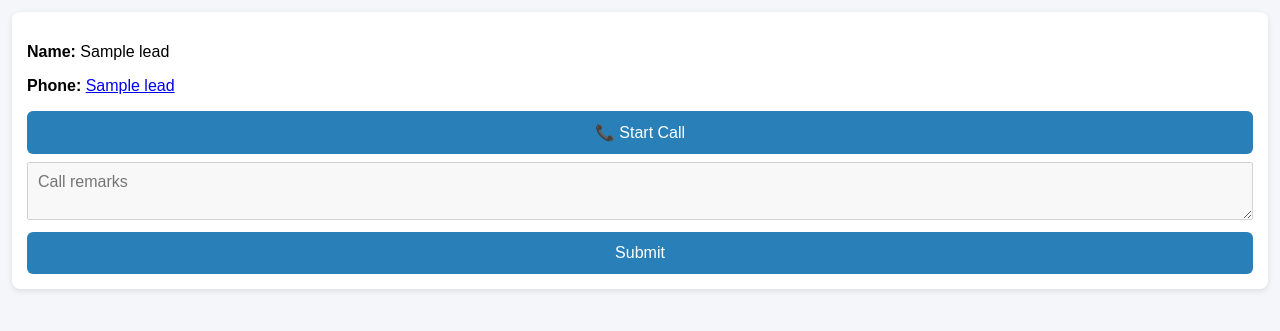
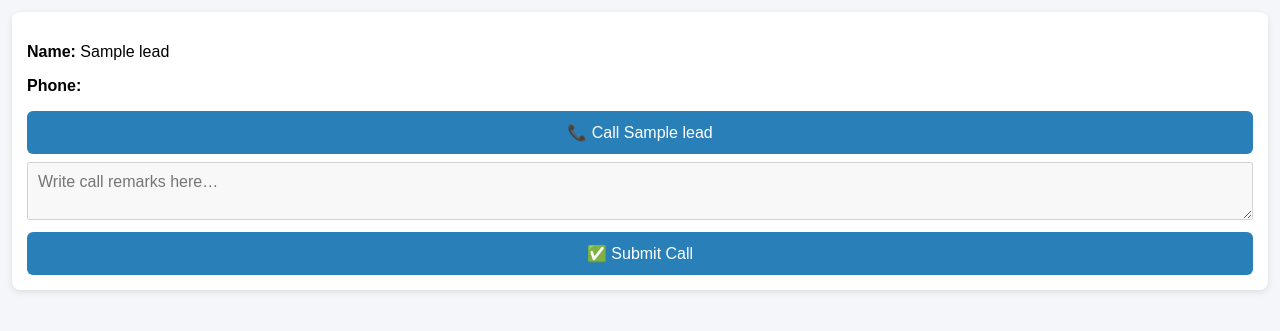
Before and after one commit to Rahulrai23/lead-calling-app, a Flask app: template templates/caller.html in a window 1280 px wide. Shown: the part 45-376 px from the top of the page. Run offline with Flask 3, Linux system fonts and the light colour scheme; the template is opened without the code that fills it: most values are stand-ins (such as "Sample title", 1, 10 or a date in 2020); some libraries are stand-ins or nearby versions.

Commit message:
Update caller.html

```diff
--- a/templates/caller.html
+++ b/templates/caller.html
@@ -1,6 +1,7 @@
 <!DOCTYPE html>
 <html>
-<head><meta name="viewport" content="width=device-width, initial-scale=1.0">
+<head>
+  <meta name="viewport" content="width=device-width, initial-scale=1.0">
   <title>Caller Dashboard</title>
   <link rel="stylesheet" href="/static/style.css">
 </head>
@@ -14,47 +15,85 @@
 <div class="container">
 
 {% for lead in leads %}
-<div class="card">
+<div class="card" data-lead-id="{{ lead[0] }}">
+
   <p><b>Name:</b> {{ lead[1] }}</p>
-  <p><b>Phone:</b> <a href="tel:{{ lead[2] }}">{{ lead[2] }}</a></p>
 
-  <!-- START CALL -->
-  <button onclick="startCall({{ lead[0] }}, this)">
-    📞 Start Call
-  </button>
+  <p><b>Phone:</b></p>
+  <!-- TAP TO CALL -->
+  <a href="tel:{{ lead[2] }}">
+    <button class="call-btn" onclick="startCall({{ lead[0] }}, this)">
+      📞 Call {{ lead[2] }}
+    </button>
+  </a>
 
   <!-- SUBMIT FORM -->
-  <form method="POST" action="/submit">
+  <form method="POST" action="/submit" onsubmit="return validateSubmit(this)">
     <input type="hidden" name="lead_id" value="{{ lead[0] }}">
     <input type="hidden" name="caller_name" value="{{ caller_name }}">
 
-    <textarea name="remarks"
-      placeholder="Call remarks"
+    <textarea
+      name="remarks"
+      placeholder="Write call remarks here…"
       disabled
       required></textarea>
 
     <button type="submit" disabled>
-      Submit
+      ✅ Submit Call
     </button>
   </form>
+
 </div>
 {% else %}
-<p>No pending leads 🎉</p>
+<div class="card">
+  <p>No pending leads 🎉</p>
+</div>
 {% endfor %}
 
 </div>
 
 <script>
+/* START CALL */
 function startCall(leadId, btn) {
   fetch(`/start_call/${leadId}`, { method: "POST" })
-    .then(res => res.json())
+    .then(res => {
+      if (!res.ok) throw new Error("Call not started");
+      return res.json();
+    })
     .then(() => {
       const card = btn.closest(".card");
+
+      // Enable remarks & submit
       card.querySelector("textarea").disabled = false;
       card.querySelector("button[type='submit']").disabled = false;
+
+      // Lock call button
       btn.disabled = true;
       btn.innerText = "📞 Call Started";
+      btn.style.background = "#95a5a6";
+    })
+    .catch(() => {
+      alert("❌ Failed to start call. Try again.");
     });
+}
+
+/* BLOCK SUBMIT WITHOUT START CALL */
+function validateSubmit(form) {
+  const textarea = form.querySelector("textarea");
+
+  if (textarea.disabled) {
+    alert("❌ Please start the call before submitting remarks");
+    return false;
+  }
+
+  if (textarea.value.trim().length < 5) {
+    alert("❌ Please enter proper call remarks");
+    return false;
+  }
+
+  // Lock submit to prevent double click
+  form.querySelector("button[type='submit']").disabled = true;
+  return true;
 }
 </script>
 
```
